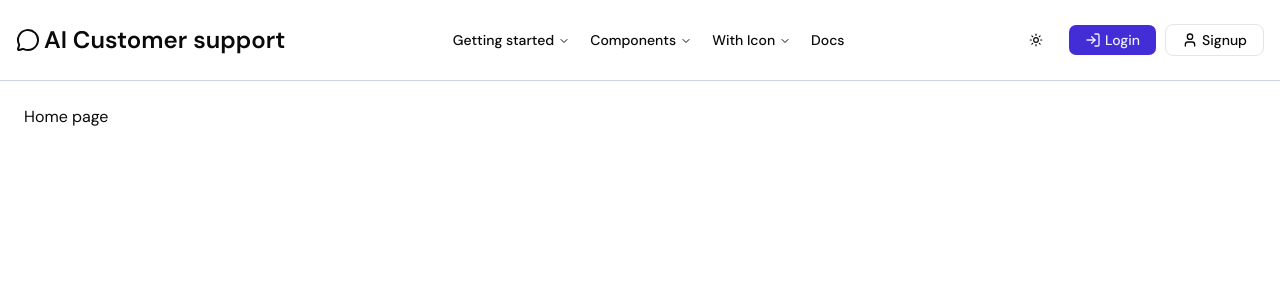
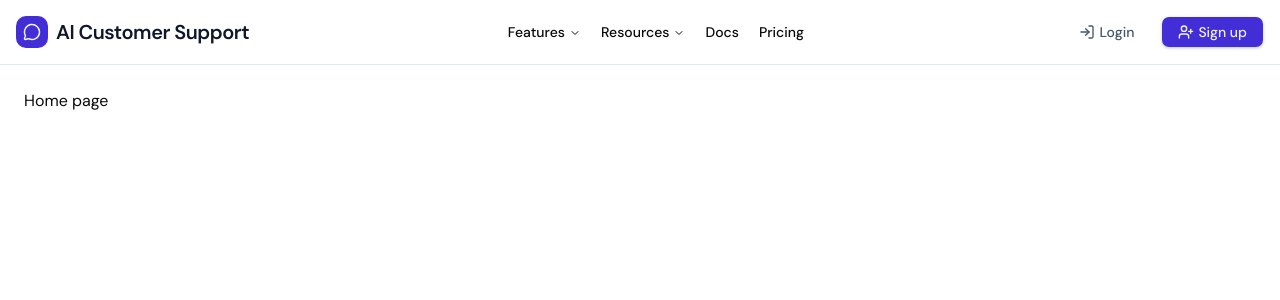
Before and after one commit to nhmnazmul22/AICustomerSupportAssistant, a Next.js app: page / in a window 1280 px wide. Shown: the top 300 px of the page. Built offline with nearby package versions, Linux system fonts and the light colour scheme.

Commit message:
update navbar style

```diff
--- a/components/layout/Navbar/NavActions.tsx
+++ b/components/layout/Navbar/NavActions.tsx
@@ -1,20 +1,22 @@
+"use client"
+
 import { Button } from "@/components/ui/button"
-import { LogIn, Sun, User } from "lucide-react"
+import { LogIn, UserPlus } from "lucide-react"
 import React from "react"
 
 const NavActions = () => {
   return (
-    <div className="flex items-center justify-end gap-2">
-      <Button variant={`ghost`}>
-        <Sun className="h-8 w-8" />
-      </Button>
-      <Button variant={`default`}>
+    <div className="flex items-center justify-end gap-2.5">
+      <Button
+        variant="ghost"
+        className="text-slate-600 hover:text-slate-900 dark:text-slate-300 dark:hover:text-slate-50"
+      >
         <LogIn className="size-4" />
         Login
       </Button>
-      <Button variant={`outline`}>
-        <User className="size-4" />
-        Signup
+      <Button className="shadow-sm">
+        <UserPlus className="size-4" />
+        Sign up
       </Button>
     </div>
   )
--- a/components/layout/Navbar/NavMenu.tsx
+++ b/components/layout/Navbar/NavMenu.tsx
@@ -3,9 +3,13 @@
 import * as React from "react"
 import Link from "next/link"
 import {
-  CircleAlertIcon,
-  CircleCheckIcon,
-  CircleDashedIcon,
+  BotIcon,
+  InboxIcon,
+  BarChart3Icon,
+  WorkflowIcon,
+  BookOpenIcon,
+  LifeBuoyIcon,
+  PlugIcon,
 } from "lucide-react"
 
 import {
@@ -18,41 +22,60 @@ import {
   navigationMenuTriggerStyle,
 } from "@/components/ui/navigation-menu"
 
-const components: { title: string; href: string; description: string }[] = [
+const features: {
+  title: string
+  href: string
+  description: string
+  icon: React.ElementType
+}[] = [
   {
-    title: "Alert Dialog",
-    href: "/docs/primitives/alert-dialog",
+    title: "AI Inbox",
+    href: "/features/inbox",
     description:
-      "A modal dialog that interrupts the user with important content and expects a response.",
+      "A unified inbox that triages, drafts, and resolves tickets automatically.",
+    icon: InboxIcon,
   },
   {
-    title: "Hover Card",
-    href: "/docs/primitives/hover-card",
+    title: "AI Agent",
+    href: "/features/agent",
     description:
-      "For sighted users to preview content available behind a link.",
+      "A trained assistant that handles conversations end-to-end across channels.",
+    icon: BotIcon,
   },
   {
-    title: "Progress",
-    href: "/docs/primitives/progress",
+    title: "Workflows",
+    href: "/features/workflows",
     description:
-      "Displays an indicator showing the completion progress of a task, typically displayed as a progress bar.",
+      "Automate routing, escalation, and follow-ups with no-code rules.",
+    icon: WorkflowIcon,
   },
   {
-    title: "Scroll-area",
-    href: "/docs/primitives/scroll-area",
-    description: "Visually or semantically separates content.",
+    title: "Analytics",
+    href: "/features/analytics",
+    description:
+      "Track resolution time, CSAT, and deflection rate in one dashboard.",
+    icon: BarChart3Icon,
+  },
+]
+
+const resources: {
+  title: string
+  href: string
+  description: string
+  icon: React.ElementType
+}[] = [
+  {
+    title: "Help Center",
+    href: "/resources/help-center",
+    description: "Guides and answers for setting up and using the platform.",
+    icon: LifeBuoyIcon,
   },
   {
-    title: "Tabs",
-    href: "/docs/primitives/tabs",
+    title: "Integrations",
+    href: "/resources/integrations",
     description:
-      "A set of layered sections of content—known as tab panels—that are displayed one at a time.",
-  },
-  {
-    title: "Tooltip",
-    href: "/docs/primitives/tooltip",
-    description:
-      "A popup that displays information related to an element when the element receives keyboard focus or the mouse hovers over it.",
+      "Connect your existing tools: Slack, Zendesk, Shopify, and more.",
+    icon: PlugIcon,
   },
 ]
 
@@ -61,74 +84,52 @@ const NavMenu = () => {
     <NavigationMenu>
       <NavigationMenuList>
         <NavigationMenuItem>
-          <NavigationMenuTrigger>Getting started</NavigationMenuTrigger>
+          <NavigationMenuTrigger>Features</NavigationMenuTrigger>
           <NavigationMenuContent>
-            <ul className="w-96">
-              <ListItem href="/docs" title="Introduction">
-                Re-usable components built with Tailwind CSS.
-              </ListItem>
-              <ListItem href="/docs/installation" title="Installation">
-                How to install dependencies and structure your app.
-              </ListItem>
-              <ListItem href="/docs/primitives/typography" title="Typography">
-                Styles for headings, paragraphs, lists...etc
-              </ListItem>
-            </ul>
-          </NavigationMenuContent>
-        </NavigationMenuItem>
-        <NavigationMenuItem className="hidden md:flex">
-          <NavigationMenuTrigger>Components</NavigationMenuTrigger>
-          <NavigationMenuContent>
-            <ul className="grid w-100 gap-2 md:w-125 md:grid-cols-2 lg:w-150">
-              {components.map((component) => (
+            <ul className="grid w-100 gap-1 p-1 md:w-125 md:grid-cols-2 lg:w-150">
+              {features.map((item) => (
                 <ListItem
-                  key={component.title}
-                  title={component.title}
-                  href={component.href}
+                  key={item.title}
+                  title={item.title}
+                  href={item.href}
+                  icon={item.icon}
                 >
-                  {component.description}
+                  {item.description}
                 </ListItem>
               ))}
             </ul>
           </NavigationMenuContent>
         </NavigationMenuItem>
-        <NavigationMenuItem>
-          <NavigationMenuTrigger>With Icon</NavigationMenuTrigger>
+
+        <NavigationMenuItem className="hidden md:flex">
+          <NavigationMenuTrigger>Resources</NavigationMenuTrigger>
           <NavigationMenuContent>
-            <ul className="grid w-50">
-              <li>
-                <NavigationMenuLink
-                  render={
-                    <Link href="#" className="flex-row items-center gap-2">
-                      <CircleAlertIcon />
-                      Backlog
-                    </Link>
-                  }
-                />
-                <NavigationMenuLink
-                  render={
-                    <Link href="#" className="flex-row items-center gap-2">
-                      <CircleDashedIcon />
-                      To Do
-                    </Link>
-                  }
-                />
-                <NavigationMenuLink
-                  render={
-                    <Link href="#" className="flex-row items-center gap-2">
-                      <CircleCheckIcon />
-                      Done
-                    </Link>
-                  }
-                />
-              </li>
+            <ul className="grid w-90 gap-1 p-1">
+              {resources.map((item) => (
+                <ListItem
+                  key={item.title}
+                  title={item.title}
+                  href={item.href}
+                  icon={item.icon}
+                >
+                  {item.description}
+                </ListItem>
+              ))}
             </ul>
           </NavigationMenuContent>
         </NavigationMenuItem>
+
         <NavigationMenuItem>
           <NavigationMenuLink
             className={navigationMenuTriggerStyle()}
             render={<Link href="/docs">Docs</Link>}
+          />
+        </NavigationMenuItem>
+
+        <NavigationMenuItem>
+          <NavigationMenuLink
+            className={navigationMenuTriggerStyle()}
+            render={<Link href="/pricing">Pricing</Link>}
           />
         </NavigationMenuItem>
       </NavigationMenuList>
@@ -140,15 +141,27 @@ function ListItem({
   title,
   children,
   href,
+  icon: Icon,
   ...props
-}: React.ComponentPropsWithoutRef<"li"> & { href: string }) {
+}: React.ComponentPropsWithoutRef<"li"> & {
+  href: string
+  icon: React.ElementType
+}) {
   return (
     <li {...props}>
       <NavigationMenuLink
         render={
-          <Link href={href}>
-            <div className="flex flex-col gap-1 text-sm">
-              <div className="leading-none font-medium">{title}</div>
+          <Link
+            href={href}
+            className="flex-row items-start gap-3 rounded-md p-2.5 transition-colors hover:bg-slate-100 dark:hover:bg-slate-800/60"
+          >
+            <span className="mt-0.5 flex size-8 shrink-0 items-center justify-center rounded-md bg-slate-100 text-slate-600 dark:bg-slate-800 dark:text-slate-300">
+              <Icon className="size-4" />
+            </span>
+            <div className="flex flex-col gap-0.5 text-sm">
+              <div className="leading-none font-medium text-slate-900 dark:text-slate-50">
+                {title}
+              </div>
               <div className="line-clamp-2 text-muted-foreground">
                 {children}
               </div>
--- a/components/layout/Navbar/Navbar.tsx
+++ b/components/layout/Navbar/Navbar.tsx
@@ -5,20 +5,25 @@ import NavActions from "@/components/layout/Navbar/NavActions"
 
 const Navbar = () => {
   return (
-    <div className="border-b border-slate-300">
+    <div className="sticky top-0 z-50 border-b border-slate-200 bg-white/80 backdrop-blur-md supports-backdrop-filter:bg-white/60 dark:border-slate-800 dark:bg-slate-950/80 dark:supports-backdrop-filter:bg-slate-950/60">
       <Container>
-        <div className="flex items-center justify-between">
+        <div className="flex h-8 items-center justify-between">
           {/* Logo */}
-          <div className="py-2 text-2xl font-semibold">
-            <span className="flex items-center gap-1">
-              <MessageCircle />
-              AI Customer support
+          <div className="flex items-center gap-2 text-xl font-semibold tracking-tight text-slate-900 dark:text-slate-50">
+            <span className="flex items-center gap-2">
+              <span className="flex size-8 items-center justify-center rounded-lg bg-primary text-primary-foreground">
+                <MessageCircle className="size-4.5" />
+              </span>
+              <span className="hidden sm:inline">AI Customer Support</span>
+              <span className="sm:hidden">AI CS</span>
             </span>
           </div>
+
           {/* Navigation Menu */}
-          <div>
+          <div className="hidden md:block">
             <NavMenu />
           </div>
+
           {/* Login/Signup Actions */}
           <div>
             <NavActions />
```
